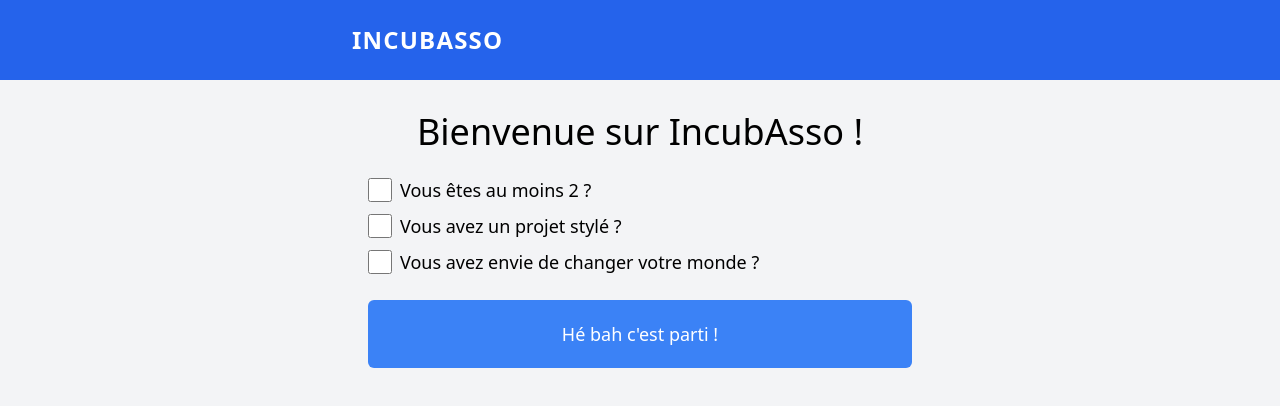
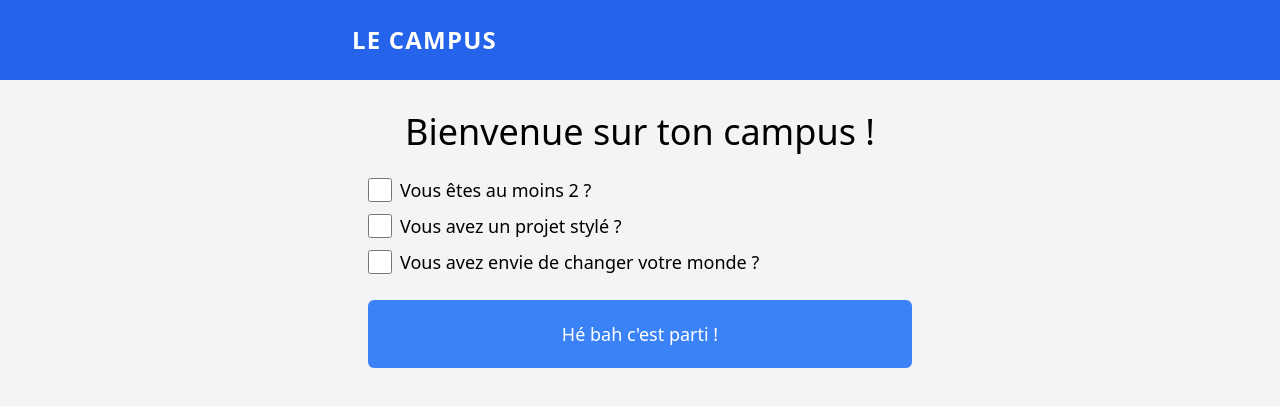
Before and after one commit to emnbdx/ha-hackathon-2021, a Nuxt app: page / in a window 1280 px wide. Shown: the top 406 px of the page. Built offline with nearby package versions, Linux system fonts and the light colour scheme.

Commit message:
rename project

```diff
--- a/layouts/default.vue
+++ b/layouts/default.vue
@@ -3,7 +3,7 @@
     <nav class="px-4 py-6 bg-blue-600">
       <div class="max-w-xl mx-auto">
         <div class="text-2xl uppercase tracking-wider font-bold text-white">
-          IncubAsso
+          Le campus
         </div>
       </div>
     </nav>
--- a/pages/index.vue
+++ b/pages/index.vue
@@ -1,6 +1,6 @@
 <template>
   <div class="">
-    <h1 class="text-4xl text-center mb-6">Bienvenue sur IncubAsso !</h1>
+    <h1 class="text-4xl text-center mb-6">Bienvenue sur ton campus !</h1>
     <ul class="space-y-2 text-lg mb-6">
       <li>
         <label class="flex items-center">
```
